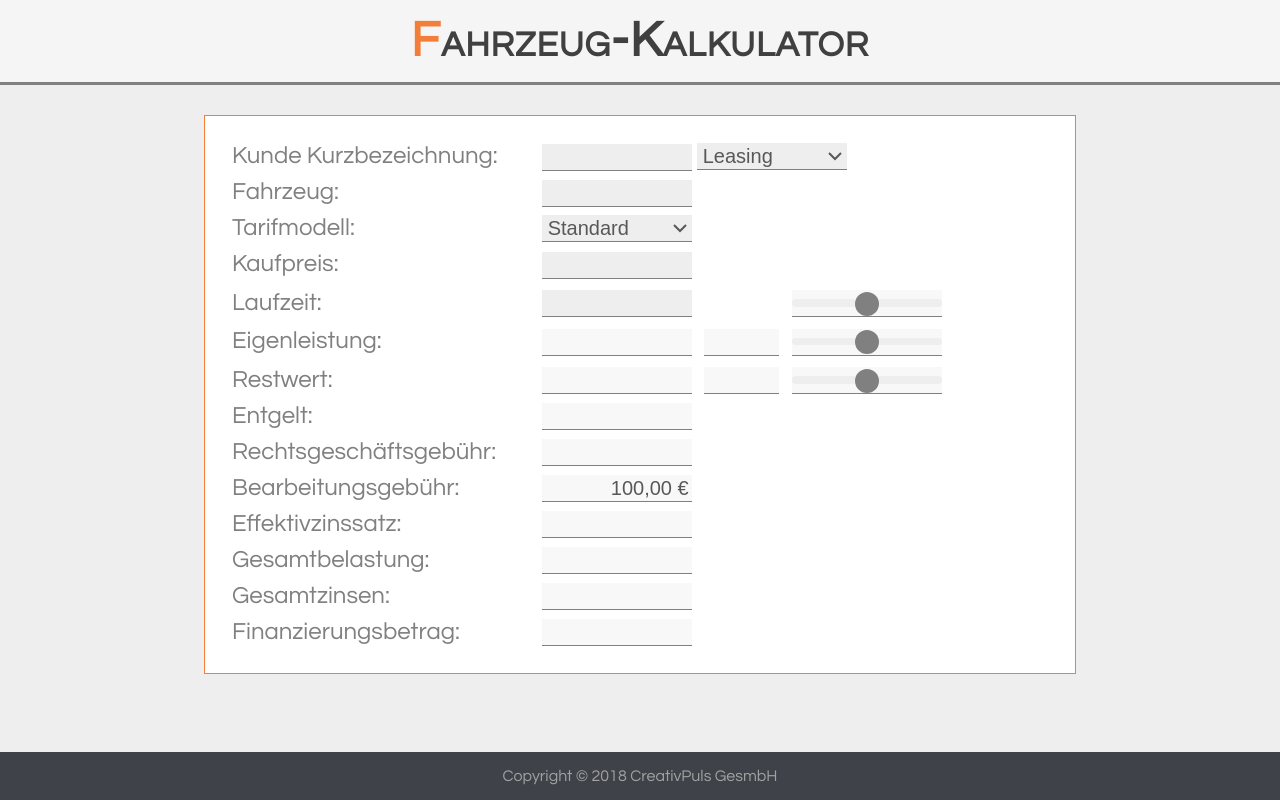
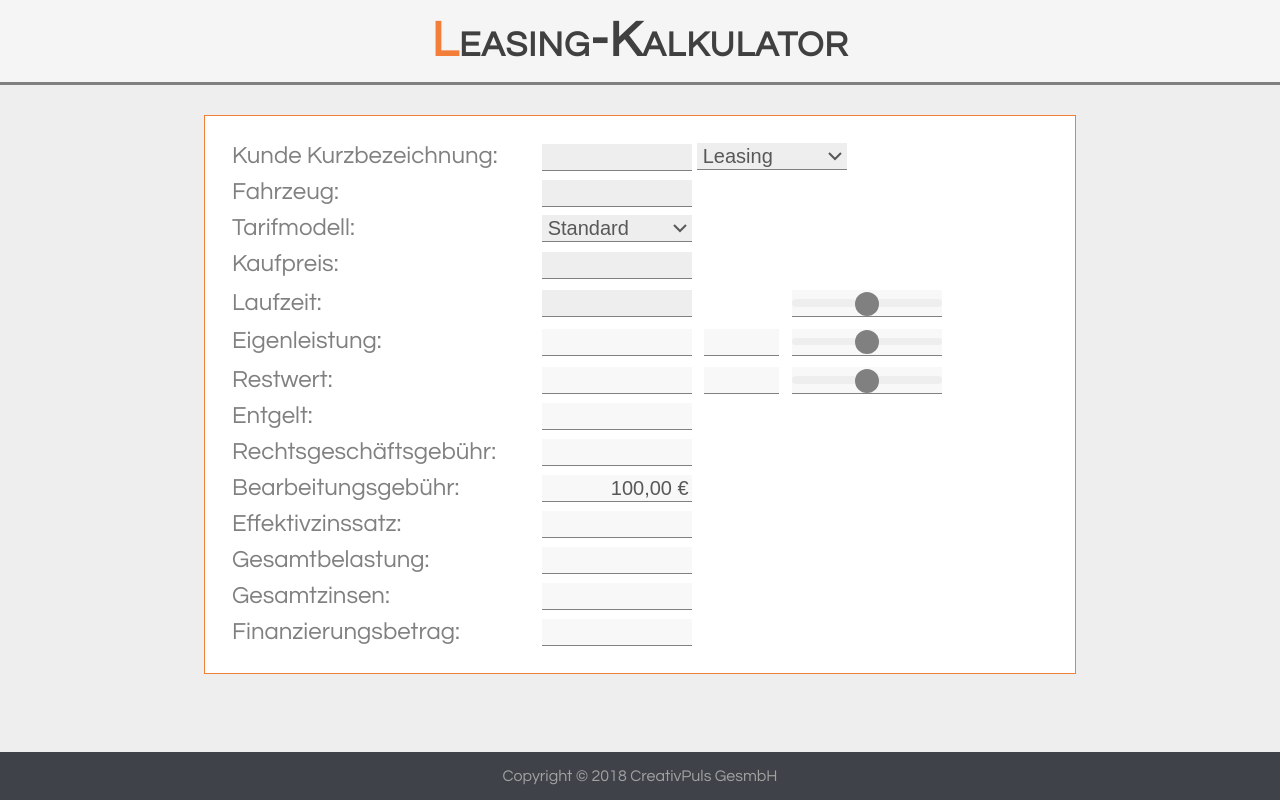
Before and after one commit to MaximilianMach/Leasingrechner, a plain HTML site: page index.html in a window 1280 px wide. Drawn offline with Linux system fonts and the light colour scheme.

Commit message:
changed header and title

```diff
--- a/index.html
+++ b/index.html
@@ -1,14 +1,14 @@
 <html>
 
     <head>
-        <title> Kalkulator </title>
+        <title> Leasing Kalkulator </title>
         <link rel="stylesheet" href="style.css" />
         <meta charset="utf-8" />
     </head>
 
     <body>
 
-        <header> Fahrzeug-Kalkulator</header>
+        <header> Leasing-Kalkulator </header>
         <main>
 
             <div>
```
